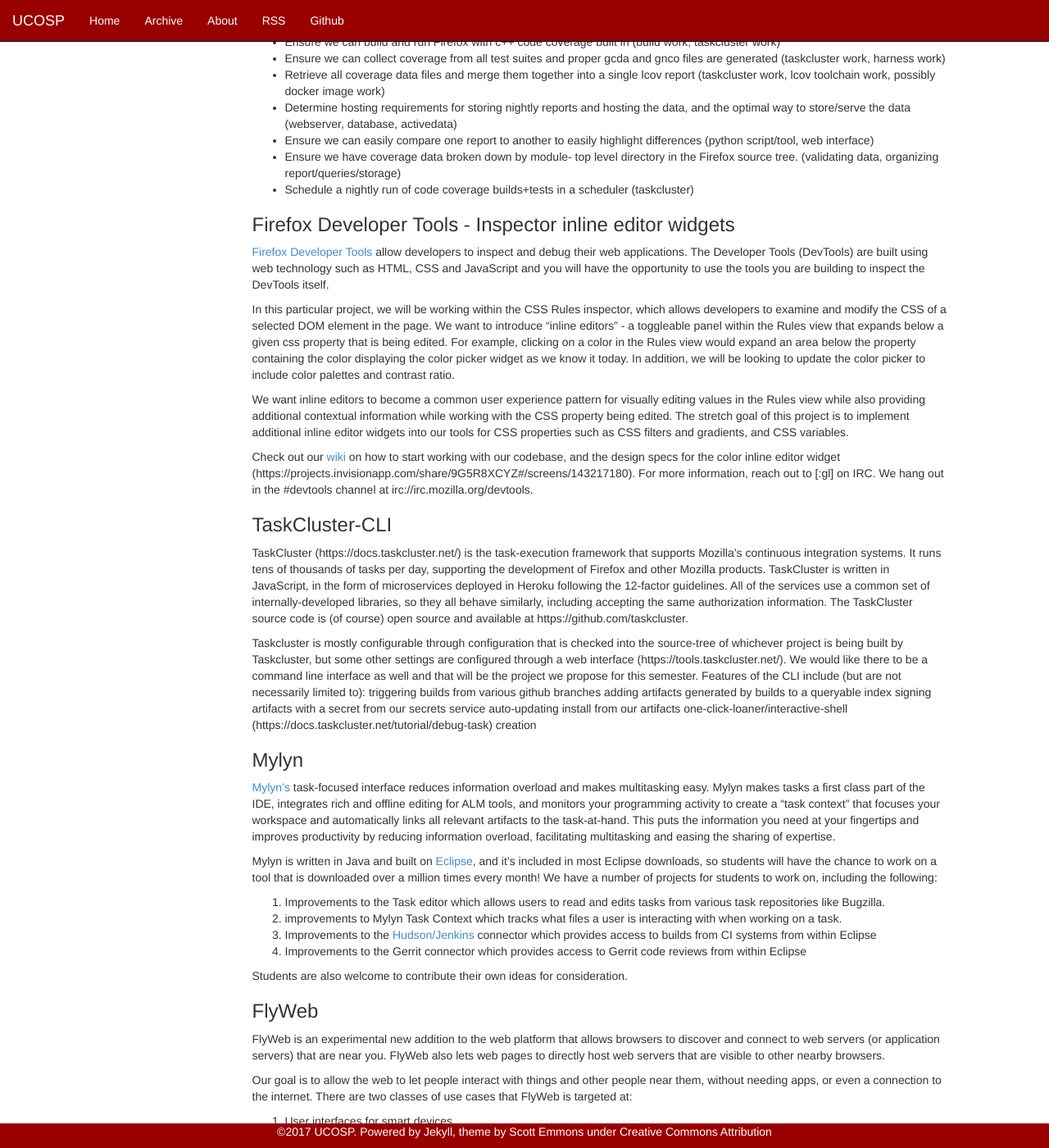
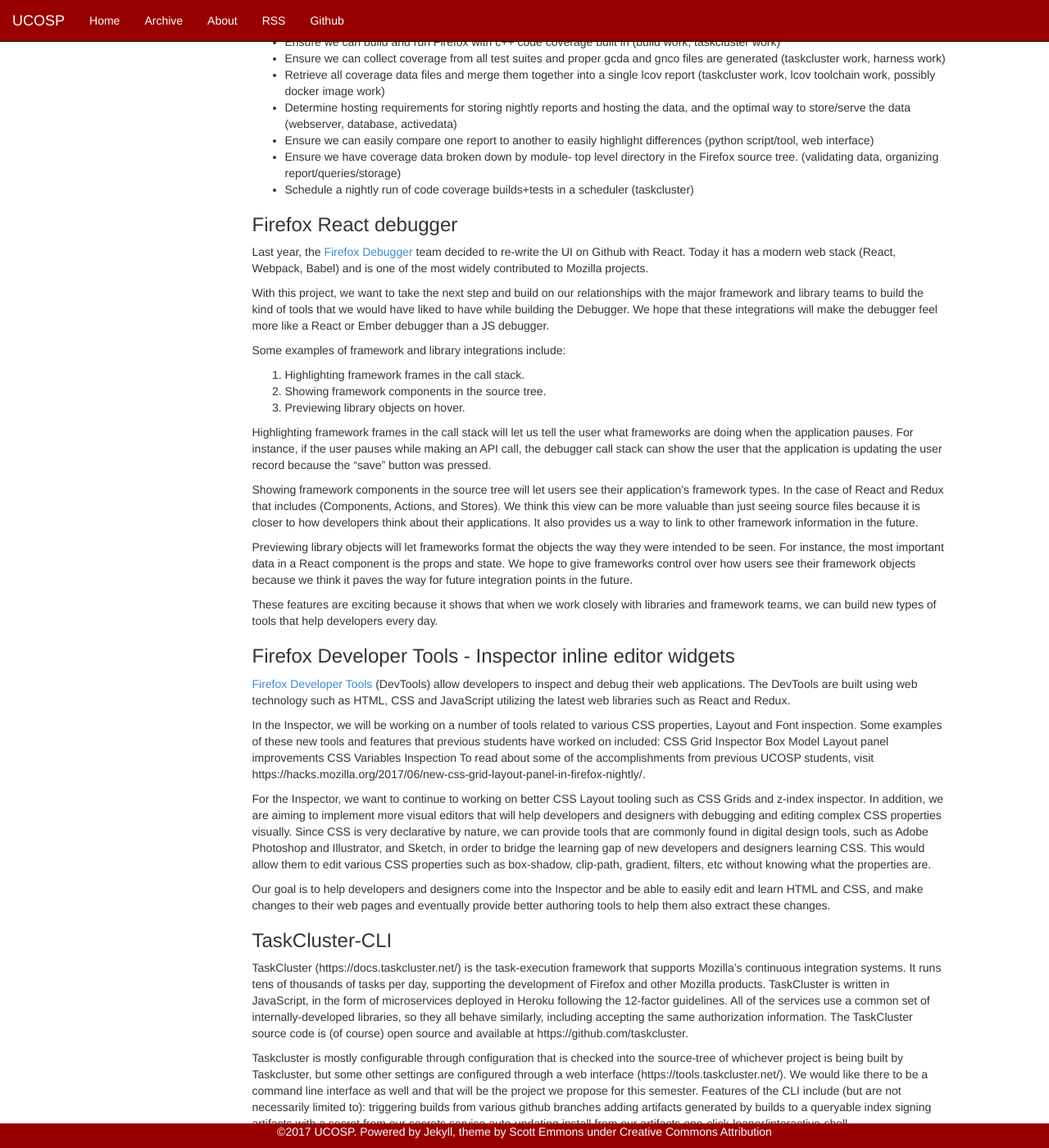
Before and after one commit to ucosp/ucosp.github.io, a Jekyll site: the page built from projects.md, in a window 1280 px wide and 1400 px high, scrolled down 1491 px. Shown: the whole window at 82% size. Built offline with Jekyll 4.4.1, drawn with Linux system fonts in a browser that asks for light colours; some of the changed text lies outside the part shown.

Commit message:
updating projects

```diff
--- a/projects.md
+++ b/projects.md
@@ -7,15 +7,15 @@
 
 We have an excellent list of projects, and I'd like to thank all the project mentors for taking the time to work with our students.
 
-### January 2017
+### September 2017
 
   * **Review Board:**
   * **UMPLE:**
   * **Firefox Code Coverage**
+  * **Firefox React Debugger**
   * **Firefox Developer Tools - Inspector inline editor wigets**
   * **TaskCluster-CLI**
-  * **Mylyn**
-  * **Flyweb**
+  * **Formulize**
 
 ### Review Board
 
@@ -73,16 +73,42 @@
   * Ensure we have coverage data broken down by module- top level directory in the Firefox source tree. (validating data, organizing report/queries/storage)
   * Schedule a nightly run of code coverage builds+tests in a scheduler (taskcluster)
 
+### Firefox  React debugger
+
+Last year, the [Firefox Debugger](https://github.com/devtools-html/debugger.html/) team decided to re-write the UI on Github with React. Today it has a modern web stack (React, Webpack, Babel) and is one of the most widely contributed to Mozilla projects.
+
+With this project, we want to take the next step and build on our relationships with the major framework and library teams to build the kind of tools that we would have liked to have while building the Debugger. We hope that these integrations will make the debugger feel more like a React or Ember debugger than a JS debugger.
+
+Some examples of framework and library integrations include:
+
+1. Highlighting framework frames in the call stack.
+2. Showing framework components in the source tree.
+3. Previewing library objects on hover.
+
+Highlighting framework frames in the call stack will let us tell the user what frameworks are doing when the application pauses. For instance, if the user pauses while making an API call, the debugger call stack can show the user that the application is updating the user record because the “save” button was pressed.
+
+Showing framework components in the source tree will let users see their application’s framework types. In the case of React and Redux that includes (Components, Actions, and Stores). We think this view can be more valuable than just seeing source files because it is closer to how developers think about their applications. It also provides us a way to link to other framework information in the future.
+
+Previewing library objects will let frameworks format the objects the way they were intended to be seen. For instance, the most important data in a React component is the props and state. We hope to give frameworks control over how users see their framework objects because we think it paves the way for future integration points in the future.
+
+These features are exciting because it shows that when we work closely with libraries and framework teams, we can build new types of tools that help developers every day.
+
+
 
 ### Firefox Developer Tools - Inspector inline editor widgets
 
-[Firefox Developer Tools](https://developer.mozilla.org/en-US/docs/Tools) allow developers to inspect and debug their web applications. The Developer Tools (DevTools) are built using web technology such as HTML, CSS and JavaScript and you will have the opportunity to use the tools you are building to inspect the DevTools itself.
+[Firefox Developer Tools](https://developer.mozilla.org/en-US/docs/Tools) (DevTools) allow developers to inspect and debug their web applications. The DevTools are built using web technology such as HTML, CSS and JavaScript utilizing the latest web libraries such as React and Redux.
 
-In this particular project, we will be working within the CSS Rules inspector, which allows developers to examine and modify the CSS of a selected DOM element in the page. We want to introduce “inline editors” - a toggleable panel within the Rules view that expands below a given css property that is being edited. For example, clicking on a color in the Rules view would expand an area below the property containing the color displaying the color picker widget as we know it today. In addition, we will be looking to update the color picker to include color palettes and contrast ratio.
+In the Inspector, we will be working on a number of tools related to various CSS properties, Layout and Font inspection. Some examples of these new tools and features that previous students have worked on included:
+CSS Grid Inspector
+Box Model Layout panel improvements
+CSS Variables Inspection
+To read about some of the accomplishments from previous UCOSP students, visit https://hacks.mozilla.org/2017/06/new-css-grid-layout-panel-in-firefox-nightly/.
 
-We want inline editors to become a common user experience pattern for visually editing values in the Rules view while also providing additional contextual information while working with the CSS property being edited. The stretch goal of this project is to implement additional inline editor widgets into our tools for CSS properties such as CSS filters and gradients, and CSS variables.
+For the Inspector, we want to continue to working on better CSS Layout tooling such as CSS Grids and z-index inspector. In addition, we are aiming to implement more visual editors that will help developers and designers with debugging and editing complex CSS properties visually. Since CSS is very declarative by nature, we can provide tools that are commonly found in digital design tools, such as Adobe Photoshop and Illustrator, and Sketch, in order to bridge the learning gap of new developers and designers learning CSS. This would allow them to edit various CSS properties such as box-shadow, clip-path, gradient, filters, etc without knowing what the properties are.
 
-Check out our [wiki](https://wiki.mozilla.org/DevTools) on how to start working with our codebase, and the design specs for the color inline editor widget (https://projects.invisionapp.com/share/9G5R8XCYZ#/screens/143217180). For more information, reach out to [:gl] on IRC. We hang out in the #devtools channel at irc://irc.mozilla.org/devtools.
+Our goal is to help developers and designers come into the Inspector and be able to easily edit and learn HTML and CSS, and make changes to their web pages and eventually provide better authoring tools to help them also extract these changes.
+
 
 ### TaskCluster-CLI
 
@@ -108,44 +134,3 @@
 signing artifacts with a secret from our secrets service
 auto-updating install from our artifacts
 one-click-loaner/interactive-shell (https://docs.taskcluster.net/tutorial/debug-task) creation
-
-### Mylyn
-
-[Mylyn's](https://www.eclipse.org/mylyn/) task-focused interface reduces information overload and makes multitasking easy. Mylyn makes tasks a first class part of the IDE, integrates rich and offline editing for ALM tools, and monitors your programming activity to create a "task context" that focuses your workspace and automatically links all relevant artifacts to the task-at-hand. This puts the information you need at your fingertips and improves productivity by reducing information overload, facilitating multitasking and easing the sharing of expertise.
-
-Mylyn is written in Java and built on [Eclipse](http://www.eclipse.org/), and it's included in most Eclipse downloads, so students will have the chance to work on a tool that is downloaded over a million times every month! We have a number of projects for students to work on, including the following:
-
-1. Improvements to the Task editor which allows users to read and edits tasks from various task repositories like Bugzilla.
-2. improvements to Mylyn Task Context which tracks what files a user is interacting with when working on a task.
-3. Improvements to the [Hudson/Jenkins](https://www.eclipse.org/mylyn/new/images/3.16/builds.png) connector which provides access to builds from CI systems from within Eclipse
-4. Improvements to the Gerrit connector which provides access to Gerrit code reviews from within Eclipse
-
-Students are also welcome to contribute their own ideas for consideration.
-
-
-
-### FlyWeb
-
-FlyWeb is an experimental new addition to the web platform that allows browsers to discover and connect to web servers (or application servers) that are near you.  FlyWeb also lets web pages to directly host web servers that are visible to other nearby browsers.
-
-Our goal is to allow the web to let people interact with things and other people near them, without needing apps, or even a connection to the internet.  There are two classes of use cases that FlyWeb is targeted at:
-
-1. User interfaces for smart devices.
-
-As the number of smart devices grows, the problem of interacting with them increases.  Smartphone apps are currently the most common interface to these devices, but having a different app for every different thing you want to control doesn’t scale.  With FlyWeb, a smart device can simply advertise itself as a FlyWeb server, allowing browsers to discover and connect to it.  The UI for the device can be delivered as a standard web application via protocols such as HTTP and WebSocket.
-
-The user doesn’t need to search for, download, and install apps just to interact with a new device.  They can just user their browser to discover and interact with it like they would an internet service.
-
-2. App-less interaction between smartphones
-
-FlyWeb lets web-pages publish their own discoverable FlyWeb servers.  This means that web pages can “extend themselves” between phones in a programmable way.
-
-For example, a web game could expose a multiplayer mode which uses FlyWeb to start and publish a server.  When your friend discovers and connects to the game with their browser, the web page on your phone can send them a copy of the game code (the same as you received it from an internet server), and the two of you can play a multiplayer game without either of you having to download an app, or create an account, or tell each other your usernames, or any other coordination.
-
-This mechanism can be extended to other interactions between people, like file-sharing, or shared whiteboards.
-
-The UCOSP goal for the project is open-ended.  We want to see what ideas smart developers can come up with for applications that leverage the capabilities of FlyWeb.  Whether you want to build a smart device demo using Raspberry Pi, or a pure “browser to browser” demo using the web-page-publish-server feature, we want to see what you can come up with.
-
-Your project, if successful, will be featured (given your permission) on our demo showcases, and potentially used to help promote the project.
-
-Getting started is as easy as going to flyweb.github.io and following the instructions listed.
```
